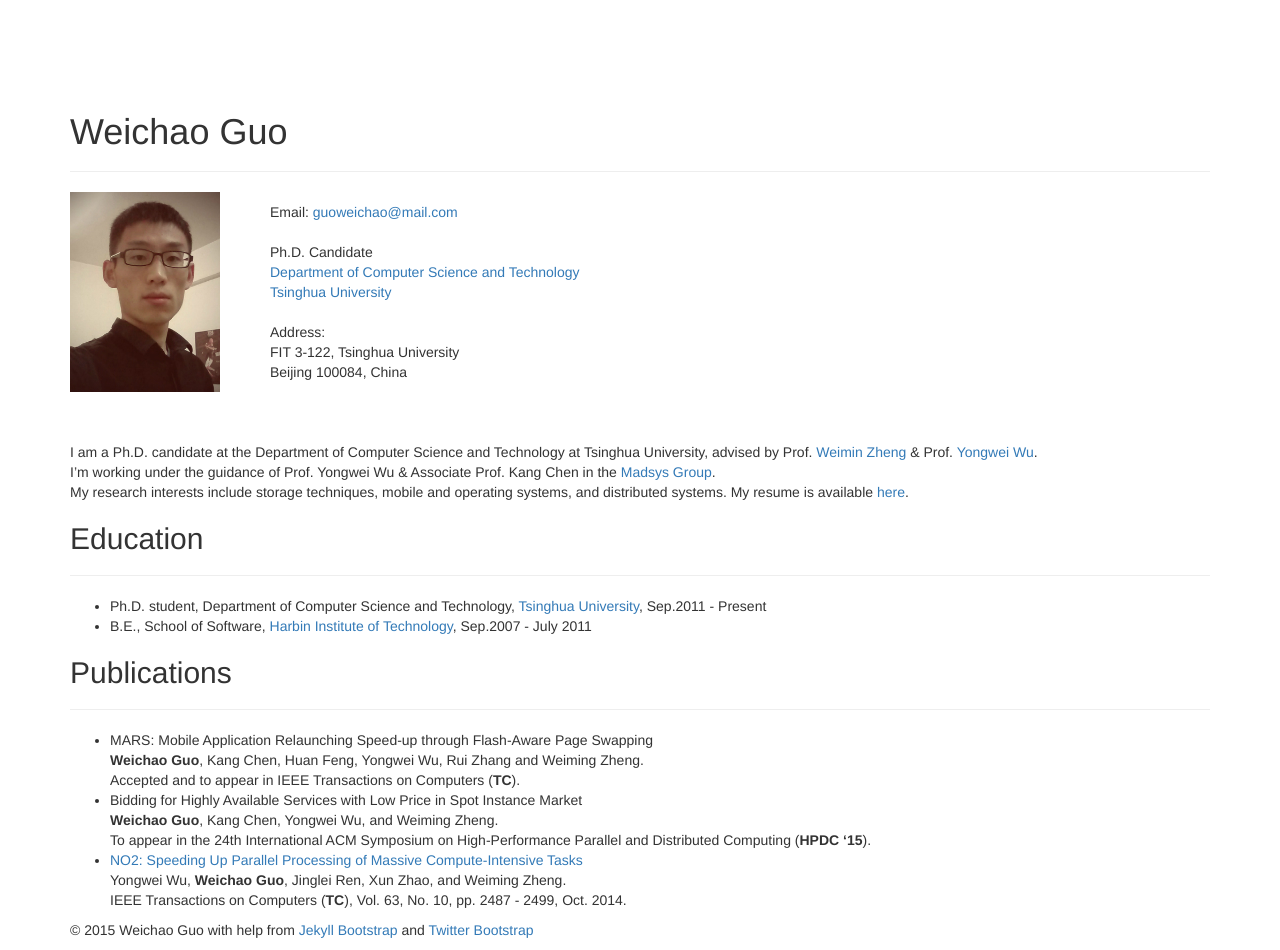
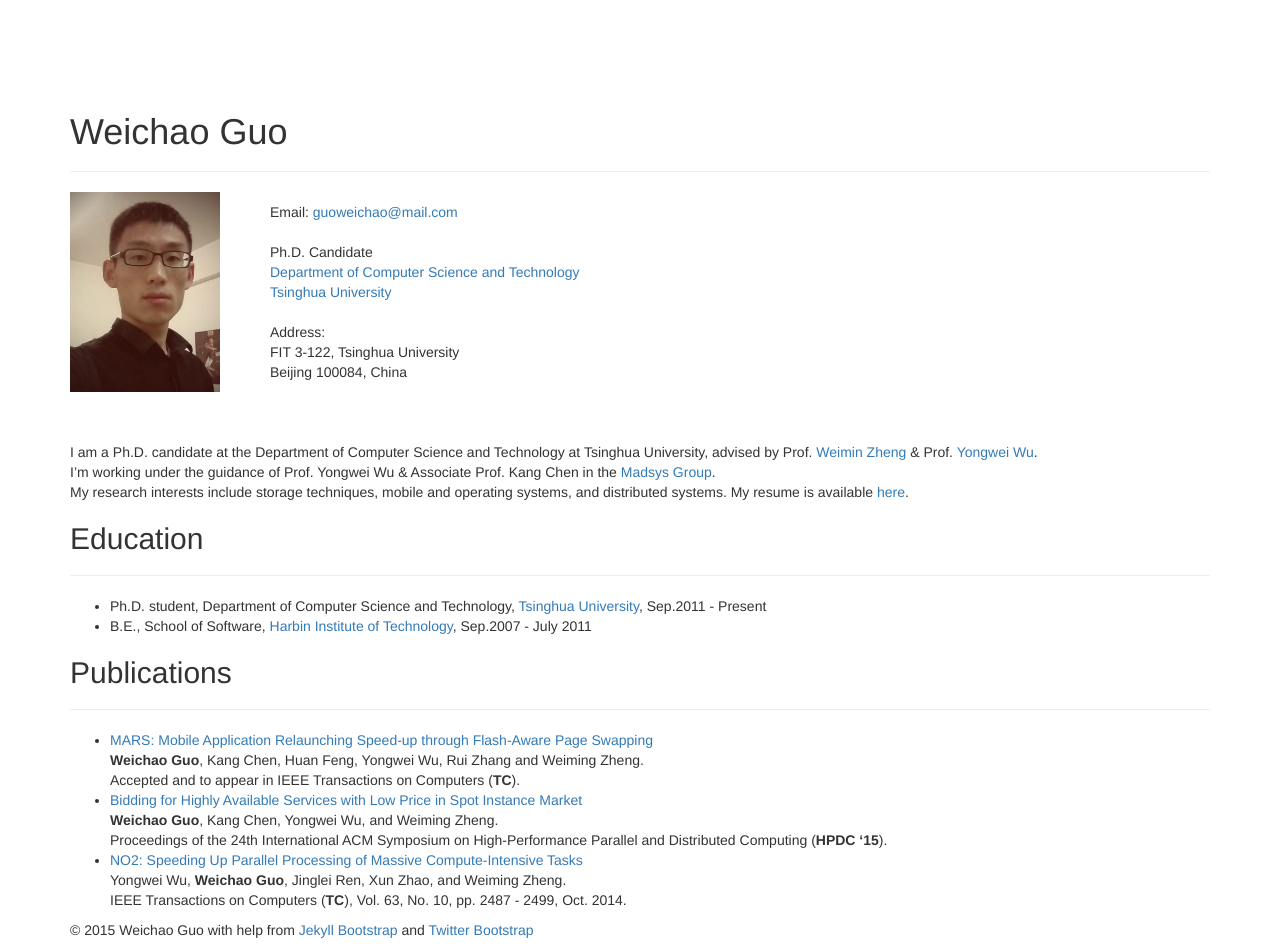
Before and after one commit to weichaoguo/weichaoguo.github.io, a Jekyll site: the page built from index.md, in a window 1280 px wide. Built offline with Jekyll 4.4.1, drawn with Linux system fonts in a browser that asks for light colours; nearby versions of some CDN libraries; library files that are not in the unit come from our copies.

Commit message:
update publications

```diff
--- a/index.md
+++ b/index.md
@@ -39,12 +39,12 @@ My research interests include storage techniques, mobile and operating systems,
 
 ## Publications
 ---
-* MARS: Mobile Application Relaunching Speed-up through Flash-Aware Page Swapping
+* [MARS: Mobile Application Relaunching Speed-up through Flash-Aware Page Swapping](http://dx.doi.org/10.1109/TC.2015.2428692)
 __Weichao Guo__, Kang Chen, Huan Feng, Yongwei Wu, Rui Zhang and Weiming Zheng.
 Accepted and to appear in IEEE Transactions on Computers (__TC__).
-* Bidding for Highly Available Services with Low Price in Spot Instance Market
+* [Bidding for Highly Available Services with Low Price in Spot Instance Market](http://dx.doi.org/10.1145/2749246.2749259)
 __Weichao Guo__, Kang Chen, Yongwei Wu, and Weiming Zheng.
-To appear in the 24th International ACM Symposium on High-Performance Parallel and Distributed Computing (__HPDC '15__).
+Proceedings of the 24th International ACM Symposium on High-Performance Parallel and Distributed Computing (__HPDC '15__).
 * [NO2: Speeding Up Parallel Processing of Massive Compute-Intensive Tasks](http://dx.doi.org/10.1109/TC.2013.132)
 Yongwei Wu, __Weichao Guo__, Jinglei Ren, Xun Zhao, and Weiming Zheng.
 IEEE Transactions on Computers (__TC__), Vol. 63, No. 10, pp. 2487 - 2499, Oct. 2014.
```
